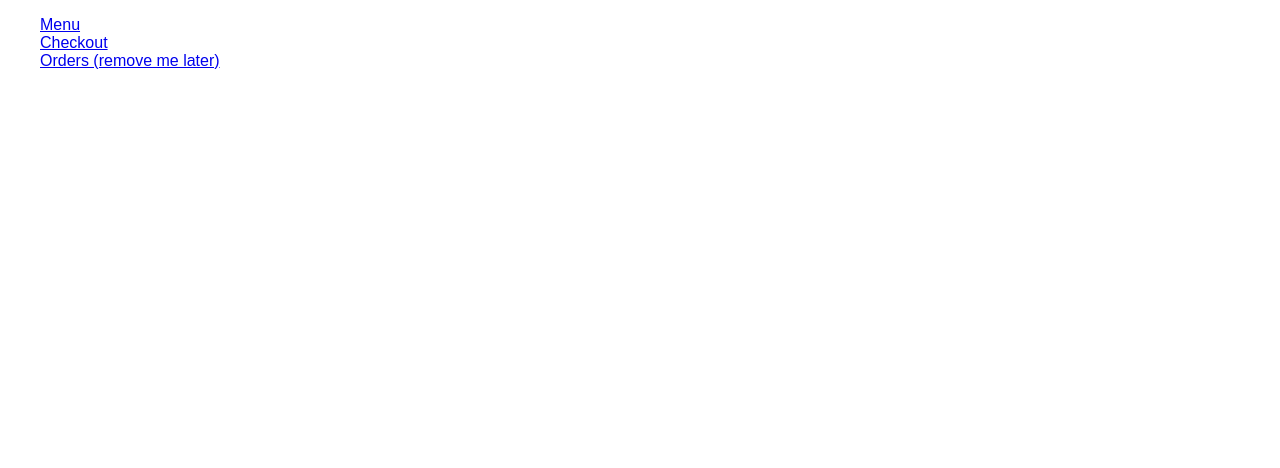
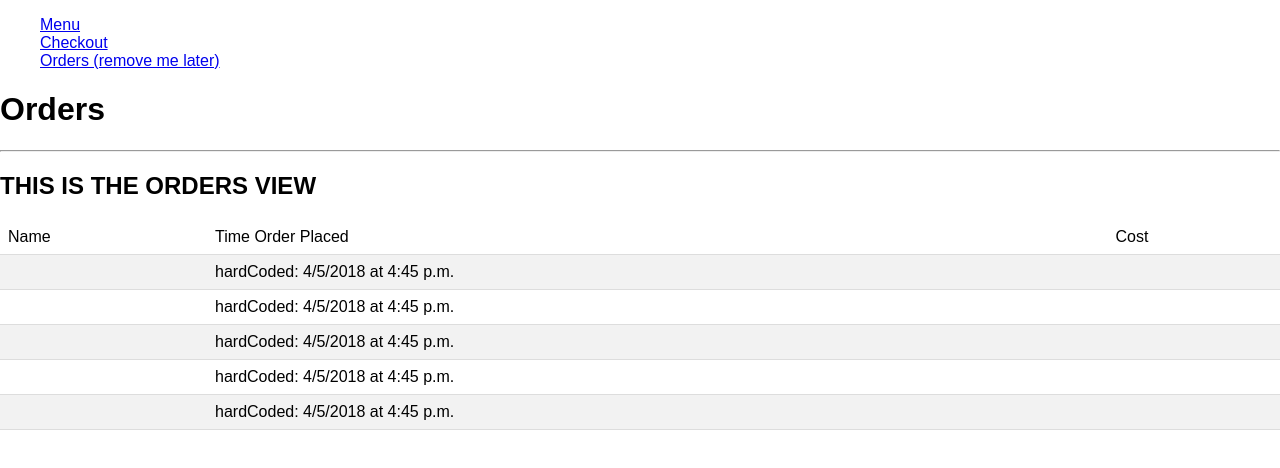
Before and after one commit to rapomerantz/pizza_parlor, a React (Create React App) app: page /orders in a window 1280 px wide. Shown: the top 468 px of the page. Built offline with nearby package versions, Linux system fonts and the light colour scheme; no server answers.

Commit message:
client-side getOrderItems working

```diff
--- a/src/components/App/App.js
+++ b/src/components/App/App.js
@@ -4,7 +4,7 @@ import './App.css';
 import { BrowserRouter as Router, Route, Link } from 'react-router-dom'
 import Checkout from '../Checkout/Checkout.js'
 import Menu from '../Menu/Menu'
-// import Orders from '../Orders/Orders'
+import Orders from '../Orders/Orders'
 
 
 
@@ -30,7 +30,7 @@ class App extends Component {
           </nav>
           <Route exact path="/" component={Menu}/>
           <Route path="/checkout" component={Checkout}/>
-          {/* <Route exact path="/orders" component={Orders}/> */}
+          <Route exact path="/orders" component={Orders}/>
         </div>
       </Router>
 
--- a/src/components/Orders/OrderTable/OrderTable.js
+++ b/src/components/Orders/OrderTable/OrderTable.js
@@ -1,8 +1,35 @@
 import React, { Component } from 'react';
 import './OrderTable.css'
-import OrderTableRow from './OrderTableRow.js'
+import axios from 'axios';
+import OrderTableRow from './OrderTableRow.js';
+
+const mapReduxStateToProps = (reduxState) => ({
+  reduxState
+});
 
 class OrderTable extends Component {
+  constructor (props) {
+    super(props)
+
+      this.state = ({
+        orderList: []
+      })
+    }
+
+    getOrderItems = () => {
+      axios.get('/order').then( (response) => {
+        console.log('client getOrderItems', response);
+        this.setState({
+          orderList: response.data
+        })
+      }).catch( (error) => {
+        console.log('error getting order items', error);
+      })
+      }
+
+    componentDidMount() {
+      this.getOrderItems();
+    }
 
   render() {
 
--- a/src/components/Orders/OrderTable/OrderTableRow.js
+++ b/src/components/Orders/OrderTable/OrderTableRow.js
@@ -1,15 +1,19 @@
 import React, { Component } from 'react';
+import OrderTable from './OrderTable.js';
+
+
 
 class OrderTableRow extends Component {
+
 
   render() {
 
     return (
         // Each row is a component, brings in data from OrderTable.js
                 <tr>
-                <td>customer_name</td>
-                <td>4/5/2018 at 4:45 p.m.</td>
-                <td>order_total</td>
+                <td></td>
+                <td>hardCoded: 4/5/2018 at 4:45 p.m.</td>
+                <td></td>
                 </tr>
     );
   }
```
